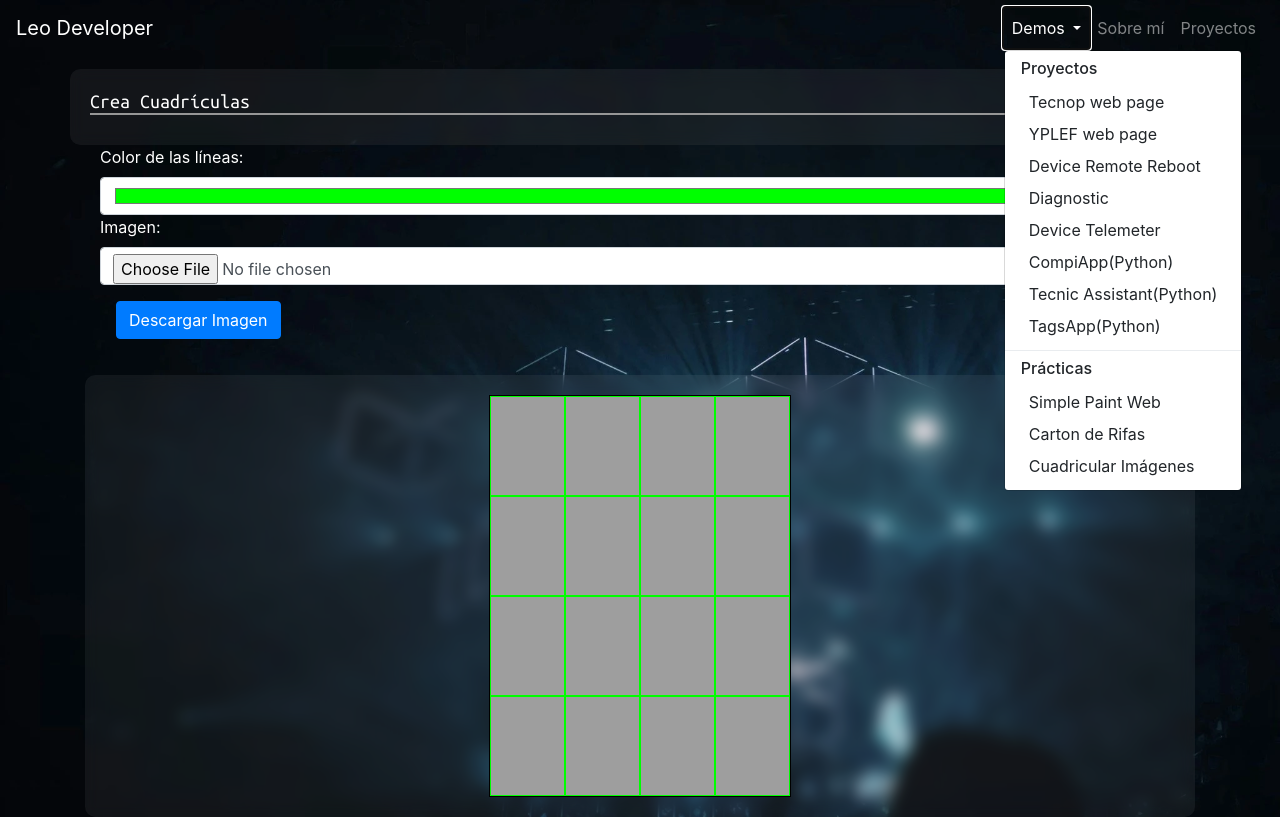
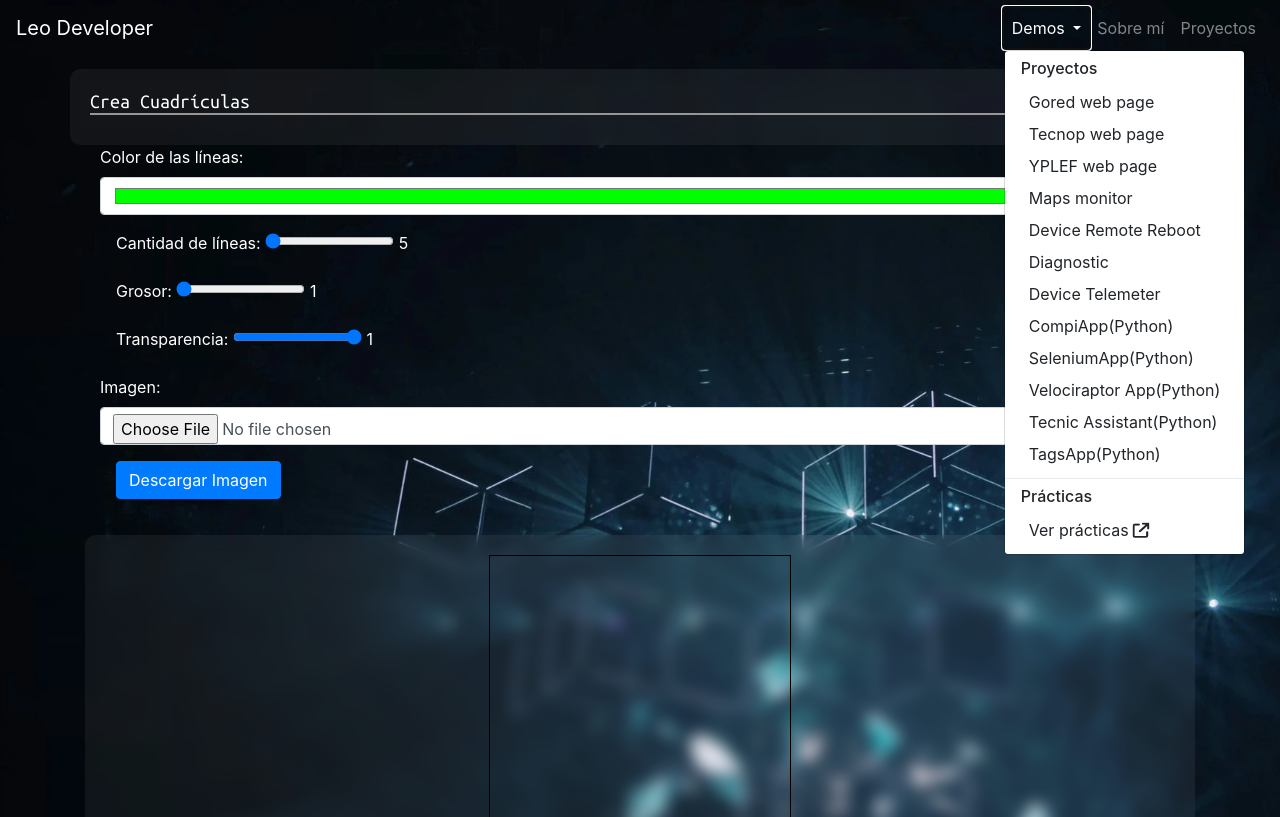
Before and after one commit to LeoGidev/Cuadriculador, a PHP site: page / in a window 1280 px wide, after a click on "Demos". Shown: the top 817 px of the page. Run offline with PHP 8.4, Linux system fonts and the light colour scheme; some libraries are stand-ins or nearby versions; some web fonts are replaced; grey boxes are pictures that could not be loaded.

Commit message:
se trabaja en html

```diff
--- a/index.php
+++ b/index.php
@@ -1,3 +1,4 @@
+
 <DOCTYPE HTML>
     <html lang="en">
 <head>
@@ -21,10 +22,47 @@
 <body>
     <header>
         <!-- Barra de navegación -->
-        <?php
-include 'recursos/barra.php';
-?>
-</header>
+
+   <nav class="navbar navbar-expand-sm navbar-dark fixed-top">
+      <a class="navbar-brand" href="../../index.html">Leo Developer</a>
+      <button class="navbar-toggler" type="button" data-toggle="collapse" data-target="#navbarNav" aria-controls="navbarNav" aria-expanded="false" aria-label="Toggle navigation">
+        <span class="navbar-toggler-icon"></span>
+      </button>
+      <div class="collapse navbar-collapse" id="navbarNav">
+        <ul class="navbar-nav ml-auto">
+          <li class="nav-item dropdown">
+            <a class="nav-link dropdown-toggle" href="#" id="navbarDropdown" role="button" data-toggle="dropdown" aria-haspopup="true" aria-expanded="false">
+              Demos
+            </a>
+            <div class="dropdown-menu" aria-labelledby="navbarDropdown">
+              <h6 class="ml-3"> Proyectos</h6>
+              <a class="dropdown-item" href="https://gored.rf.gd/" target="_blank">Gored web page</a>
+              <a class="dropdown-item" href="http://tecnop.rf.gd/" target="_blank">Tecnop web page</a>
+              <a class="dropdown-item" href="http://yplef.rf.gd/" target="_blank">YPLEF web page</a>
+              <a class="dropdown-item" href="../../Demo_Proyectos/Maps/">Maps monitor</a>
+              <a class="dropdown-item" href="../../Demo_Proyectos/Reboot/">Device Remote Reboot</a>
+              <a class="dropdown-item" href="../../Demo_Proyectos/diagnostic/">Diagnostic</a>
+              <a class="dropdown-item" href="../../Demo_Proyectos/Telemeter/">Device Telemeter </a>
+              <a class="dropdown-item" href="../../Demo_Proyectos/CompiApp/">CompiApp(Python)</a>
+              <a class="dropdown-item" href="../../Demo_Proyectos/SeleniumApp/">SeleniumApp(Python)</a>
+              <a class="dropdown-item" href="../../Demo_Proyectos/velociraptorApp/">Velociraptor App(Python)</a>
+              <a class="dropdown-item" href="../../Demo_Proyectos/TecnicAssistant/">Tecnic Assistant(Python)</a>
+              <a class="dropdown-item" href="../../Demo_Proyectos/TagsApp/">TagsApp(Python)</a>
+              <div class="dropdown-divider"></div>
+              <h6 class="ml-3">Prácticas</h6>
+              <a class="dropdown-item" href="../../index.html#practicas" >Ver prácticas <i class="fa-solid fa-arrow-up-right-from-square fa-bounce"></i></a>
+            </div>
+          </li>
+          <li class="nav-item">
+            <a class="nav-link" href="../../index.html#Sobremi">Sobre mí</a>
+          </li>
+          <li class="nav-item">
+            <a class="nav-link" href="../../index.html#proyectos">Proyectos</a>
+          </li>
+
+        </ul>
+      </div>
+    </nav></header>
 <div class='container'>
   <div class='row justify-content-center'>
     <div class="col-12 contenido2">
@@ -37,15 +75,34 @@ include 'recursos/barra.php';
               <label for="colorLineas">Color de las líneas:</label>
               <input class="form-control form-control-color" type="color" id="colorLineas" value="#00ff00" onchange="cambiarColorLineas()">
             </li>
+            <li class='m-3'>
+            <label for="setcant">Cantidad de líneas:</label>
+              <input type="range" id="setcant" min="8" max="11" value="5" onchange="cambiarCantLineas()">
+            <span id="cantLineas">5</span>
+            </li>
+            <li class='m-3'>
+            <label for="setgro">Grosor:</label>
+              <input type="range" id="setgro" min="1" max="20" value="1" onchange="Grosor()">
+            <span id="grosorLineas">1</span>
+            </li>
+            <li class='m-3'>
+            <label for="tra">Transparencia:</label>
+              <input type="range" id="tra" min="0" max="1" value="1" step="0.01" onchange="transparent()">
+            <span id="transpLineas">1</span>
+            </li>
             <li>
               <label for="valor">Imagen:</label>
               <input class="form-control" type="file" id="imagenFondoInput" accept="image/*" onchange="cargarImagenDeFondo()">
             </li>
-            <!-- Botón para descargar la imagen -->
+
             <li>
               <button class="btn btn-primary m-3" onclick="descargarImagen()">Descargar Imagen</button>
             </li>
+
+
+
           </ul>
+
     </div>
     <div class="container contenido">
        <!-- Contenedor del canvas -->
@@ -57,5 +114,5 @@ include 'recursos/barra.php';
     </div>
 
 </div>
-        <script src="script.js"></script>
+        <script src="script2.js"></script>
 </body>
```
